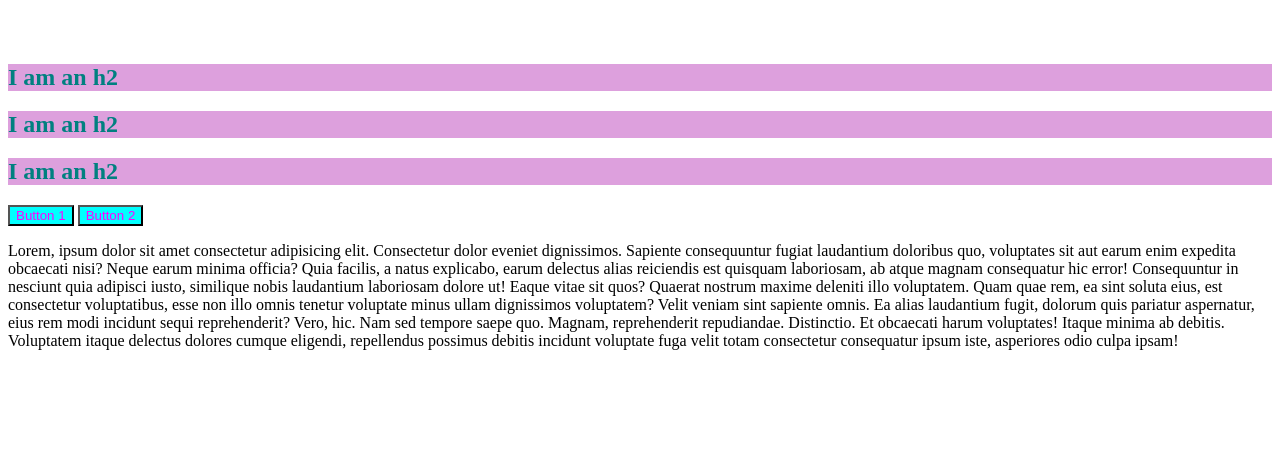
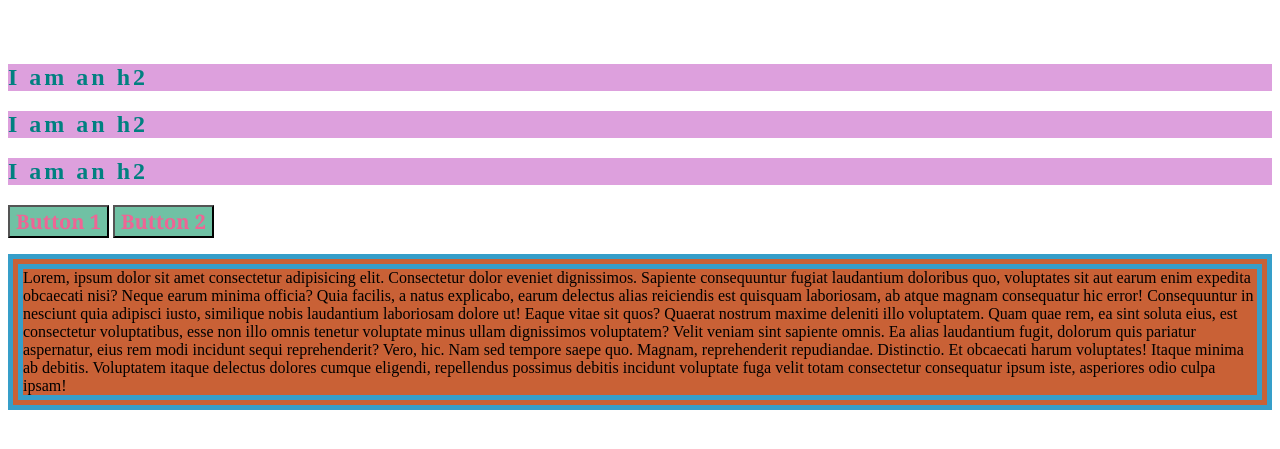
Before and after one commit to maumav/steele-course, a plain HTML site: page css/index.html in a window 1280 px wide. Shown: the part 187-636 px from the top of the page. Drawn offline with Linux system fonts and the light colour scheme.

Commit message:
Add style to p

```diff
--- a/css/styles.css
+++ b/css/styles.css
@@ -8,15 +8,20 @@ h1 {
 h2 {
     color: teal;
     background-color: plum;
+    letter-spacing: 3px;
 }
 
 button {
-    color: magenta;
-    background-color: cyan;
+    color: #ee6595;
+    background-color: #70C1A4;
+    font-size: 20px;
+    font-family: Cambria, Cochin, Georgia, Times, 'Times New Roman', serif;
+    font-weight: 600;
 
 }
 
 p {
-    color: olives;
-
+    border: solid 15px #369EC9;
+    border-style: double;
+    background-color: #C96136;
 }
```
